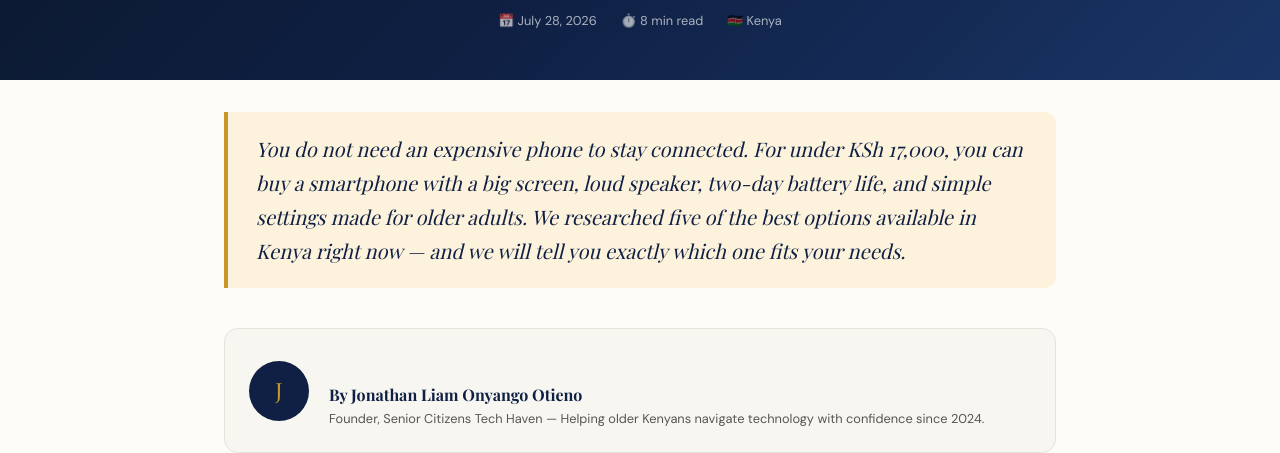
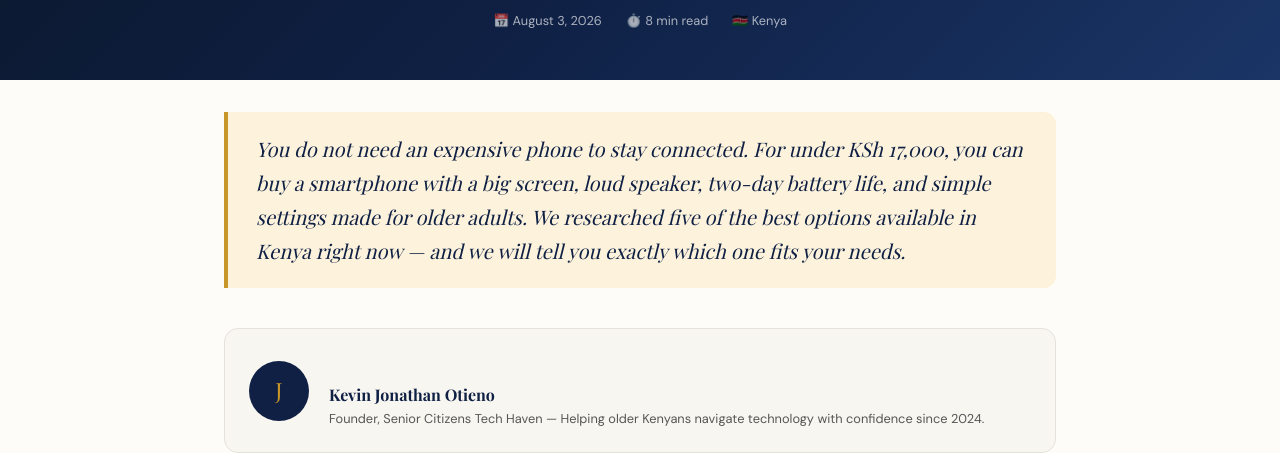
Before and after one commit to kjonathan254/SENIOR-CITIZENS-TECH-HAVEN, a plain HTML site: page affordable-smartphones-seniors-kenya.html in a window 1280 px wide. Shown: the part 350-803 px from the top of the page. Drawn offline with nearby package versions, Linux system fonts and the light colour scheme; a web font is replaced by a local one.

Commit message:
Update author name and publication date in HTML

```diff
--- a/affordable-smartphones-seniors-kenya.html
+++ b/affordable-smartphones-seniors-kenya.html
@@ -6,11 +6,11 @@
 <meta name="description" content="Looking for a reliable, easy-to-use smartphone under KSh 17,000? We compared the best budget phones for older adults in Kenya — big screens, loud speakers, long battery life, and simple setup."/>
 <meta name="keywords" content="best smartphones for seniors Kenya, affordable phones older adults Kenya, Samsung Galaxy A07 Kenya, Tecno Pop 10 review, Infinix Smart 10, Xiaomi Redmi 15C, Nokia C32 Kenya, budget smartphones Kenya 2026"/>
 <meta name="robots" content="index, follow"/>
-<meta name="author" content="Jonathan Liam Onyango Otieno — Senior Citizens Tech Haven"/>
+<meta name="author" content=" Kevin Jonathan Otieno — Senior Citizens Tech Haven"/>
 <meta property="og:type" content="article"/>
 <meta property="og:title" content="Best Affordable Smartphones for Older Adults in Kenya (2026 Review)"/>
 <meta property="og:description" content="We researched five of the best budget smartphones for older adults in Kenya — big screens, loud speakers, long battery life, and simple settings. Find the perfect phone under KSh 17,000."/>
-<meta property="og:url" content="https://seniorcitizenstechhaven.netlify.app/affordable-smartphones-seniors-kenya.html"/>
+<meta property="og:url" content="https://seniorcitizenstechhaven.netlify.app/affordable-smartphones-older-adults-kenya.html"/>
 <meta name="twitter:card" content="summary_large_image"/>
 <link rel="canonical" href="https://seniorcitizenstechhaven.netlify.app/affordable-smartphones-seniors-kenya.html"/>
 <title>Best Affordable Smartphones for Older Adults in Kenya (2026 Review) | Senior Citizens Tech Haven</title>
@@ -167,7 +167,7 @@ tr:nth-child(even){background:var(--cream);}
   <span class="article-category">Practical Guides</span>
   <h1>Best Affordable Smartphones for Older Adults in Kenya (2026 Review)</h1>
   <div class="hero-meta">
-    <span>📅 July 28, 2026</span>
+    <span>📅 August 3, 2026</span>
     <span>⏱️ 8 min read</span>
     <span>🇰🇪 Kenya</span>
   </div>
@@ -182,7 +182,7 @@ You do not need an expensive phone to stay connected. For under KSh 17,000, you
 <div class="author-box">
   <div class="author-avatar" aria-hidden="true">J</div>
   <div class="author-info">
-    <h3>By Jonathan Liam Onyango Otieno</h3>
+    <h3>Kevin Jonathan Otieno</h3>
     <p>Founder, Senior Citizens Tech Haven — Helping older Kenyans navigate technology with confidence since 2024.</p>
   </div>
 </div>
```
